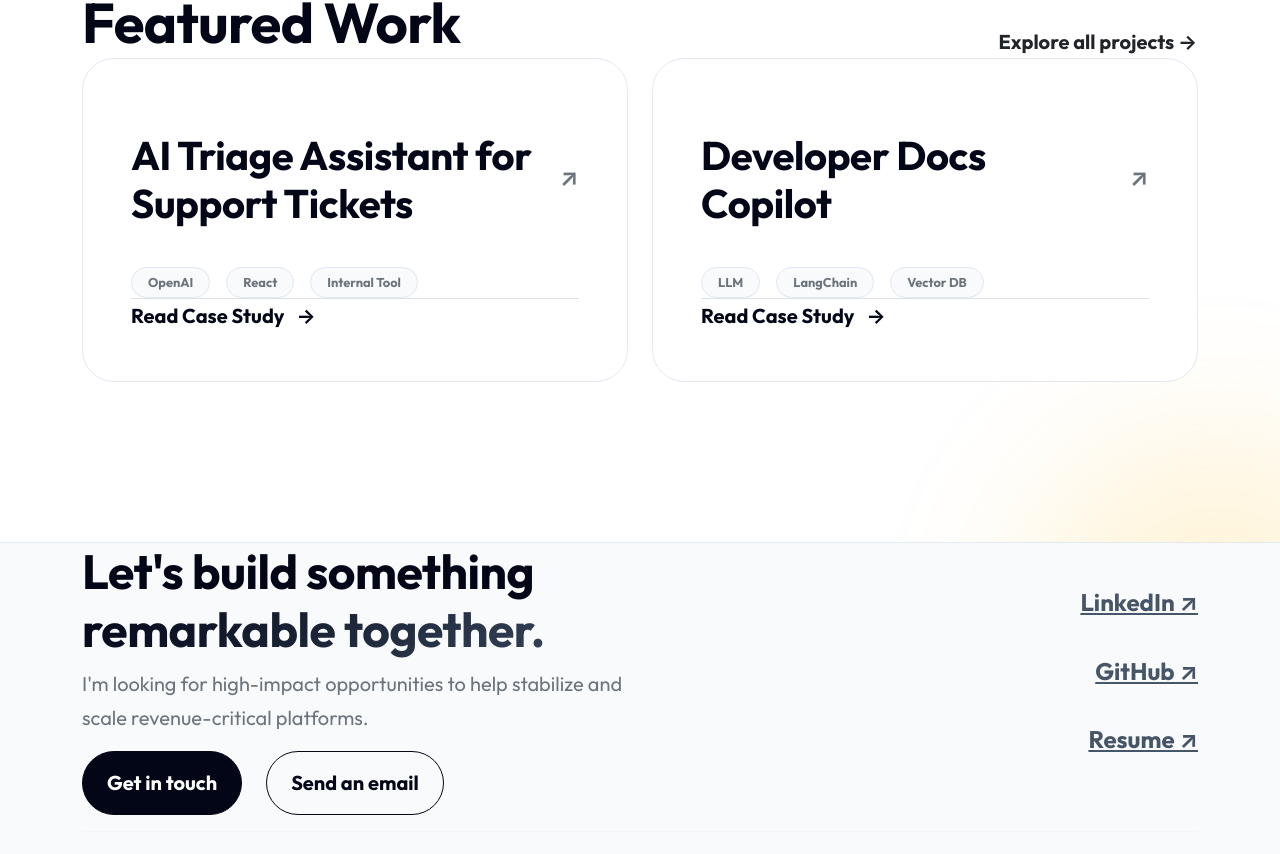
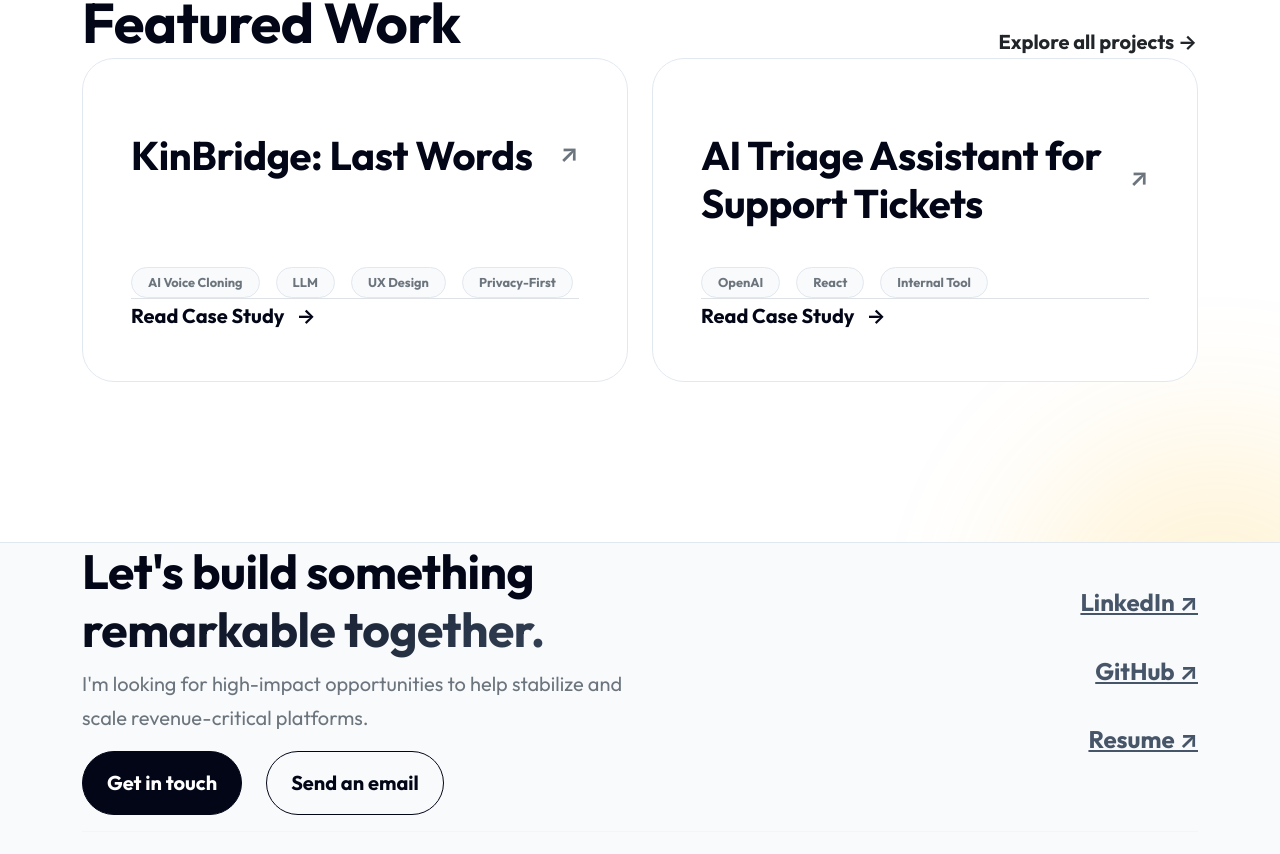
Before and after one commit to JasonWayneT/taylormade.me, a React (Vite) app: page / in a window 1280 px wide. Shown: the part 2278-3132 px from the top of the page. Built offline with nearby package versions, Linux system fonts and the light colour scheme.

Commit message:
Add KinBridge: Last Words project to the portfolio

```diff
--- a/src/data/projects.js
+++ b/src/data/projects.js
@@ -1,4 +1,19 @@
 export const projects = [
+  {
+    id: "kinbridge-last-words",
+    title: "KinBridge: Last Words",
+    summary: "AI-guided legacy creation system helping seniors preserve voice, stories, and final wishes.",
+    role: "Product Owner / Designer",
+    type: "0→1 Product",
+    tags: ["AI Voice Cloning", "LLM", "UX Design", "Privacy-First"],
+    liveUrl: "https://kinbridge.polsia.app/",
+    image: "/images/projects/kinbridge.png",
+    context: "End-of-life planning is often cold and clinical. Families frequently lose the voice and stories of their loved ones before they can be captured.",
+    goals: ["Gently nudge seniors into recording life stories", "Maintain cultural/spiritual authenticity via narrator voices", "Ensure absolute data privacy and encryption"],
+    approach: "Designed a compassionate conversation system that surfaces the chapters of a full life—childhood, career, wisdom. Integrated secure voice cloning to allow families to hear their loved ones' voices for generations, matched with spiritual narrator options.",
+    results: "Launched a one-time 'Legacy Pass' model that removes the friction of subscriptions. Successfully preserved thousands of messages and life stories now accessible via family memorial dashboards.",
+    learnings: ["Compassionate UX requires slowing down the interaction pace", "Spiritual and cultural alignment is a key trust-builder for legacy technology"]
+  },
   {
     id: "ai-triage-assistant",
     title: "AI Triage Assistant for Support Tickets",
```
